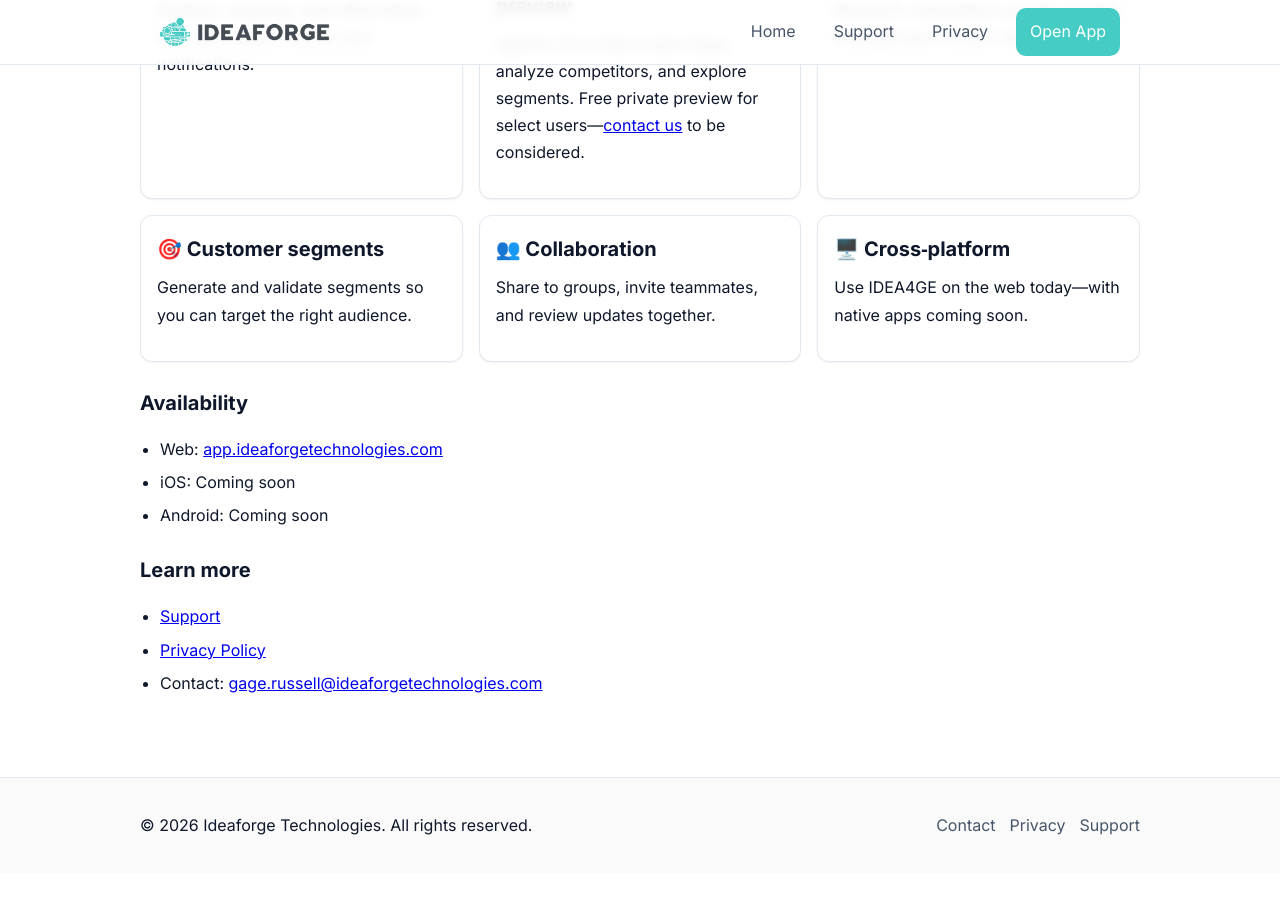
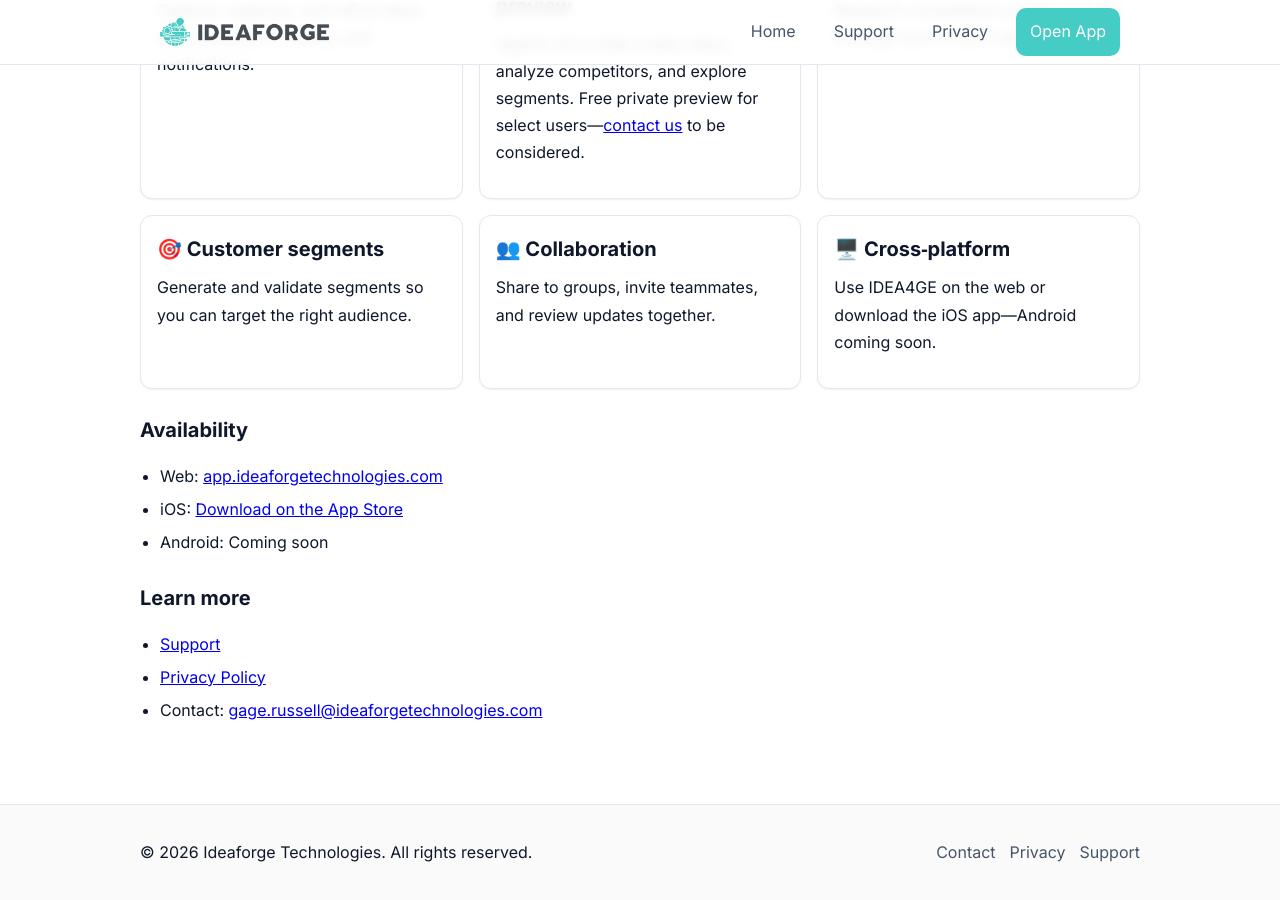
Before and after one commit to gage-russell/ideaforge-site, a Jekyll site: the page built from index.md, in a window 1280 px wide and 900 px high, scrolled down 894 px. Built offline with Jekyll 4.4.1, drawn with Linux system fonts in a browser that asks for light colours; before the commit the page ends 1767 px from its top, so only the background shows below that.

Commit message:
add ios link

```diff
--- a/_layouts/default.html
+++ b/_layouts/default.html
@@ -43,6 +43,7 @@
 				<p class="hero-lead">{{ site.description }}</p>
 				<div class="hero-actions">
 					<a class="btn btn-primary" href="https://app.ideaforgetechnologies.com" target="_blank" rel="noopener">Open App</a>
+					<a class="btn" href="https://apps.apple.com/us/app/idea4ge/id6751444771" target="_blank" rel="noopener">Download for iOS</a>
 					<a class="btn" href="{{ "/support" | relative_url }}">Get Support</a>
 				</div>
 			</div>
--- a/index.md
+++ b/index.md
@@ -39,14 +39,14 @@ Entrepreneurs and teams juggle notes, docs, and chat apps—none designed to gro
 	</div>
 	<div class="card">
 		<h3>🖥️ Cross‑platform</h3>
-		<p>Use IDEA4GE on the web today—with native apps coming soon.</p>
+		<p>Use IDEA4GE on the web or download the iOS app—Android coming soon.</p>
 	</div>
 	</div>
 
 ### Availability
 
 - Web: <a href="https://app.ideaforgetechnologies.com" target="_blank" rel="noopener">app.ideaforgetechnologies.com</a>
-- iOS: Coming soon
+- iOS: <a href="https://apps.apple.com/us/app/idea4ge/id6751444771" target="_blank" rel="noopener">Download on the App Store</a>
 - Android: Coming soon
 
 ### Learn more
```
